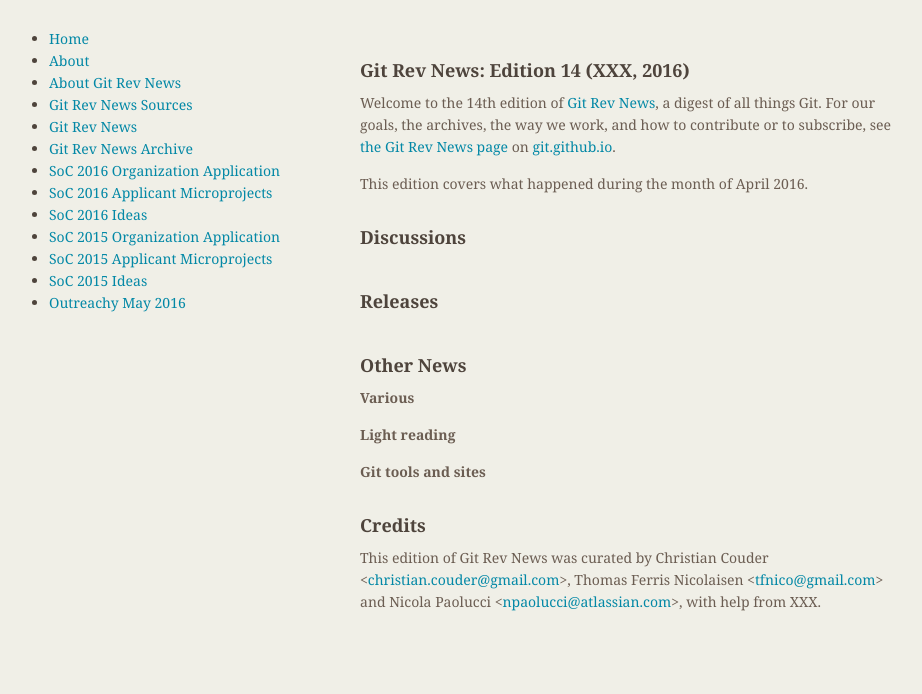
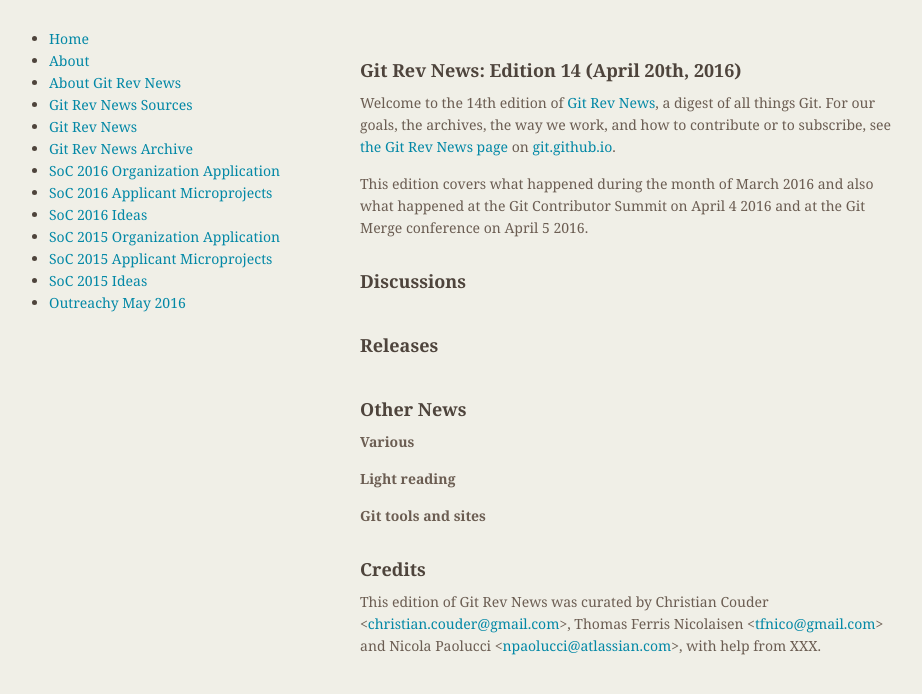
Before and after one commit to git/git.github.io, a Jekyll site: the page built from rev_news/drafts/edition-14.md, in a window 1280 px wide. Shown: the top 694 px of the page, without its empty margins (174-1096 px from the left). Built offline with Jekyll 4.4.1, drawn with Linux system fonts in a browser that asks for light colours.

Commit message:
rn-14: set publication date to April 20th

```diff
--- a/rev_news/drafts/edition-14.md
+++ b/rev_news/drafts/edition-14.md
@@ -1,19 +1,21 @@
 ---
-title: Git Rev News Edition 14 (XXX, 2016)
+title: Git Rev News Edition 14 (April 20th, 2016)
 layout: default
-date: 2016-04-13 21:06:51 +0100
+date: 2016-04-20 21:06:51 +0100
 author: chriscool
 categories: [news]
 navbar: false
 ---
 
-## Git Rev News: Edition 14 (XXX, 2016)
+## Git Rev News: Edition 14 (April 20th, 2016)
 
 Welcome to the 14th edition of [Git Rev News](http://git.github.io/rev_news/rev_news/),
 a digest of all things Git. For our goals, the archives, the way we work, and how to contribute or to
 subscribe, see [the Git Rev News page](http://git.github.io/rev_news/rev_news/) on [git.github.io](http://git.github.io).
 
-This edition covers what happened during the month of April 2016.
+This edition covers what happened during the month of March 2016 and
+also what happened at the Git Contributor Summit on April 4 2016 and
+at the Git Merge conference on April 5 2016.
 
 ## Discussions
 
```
